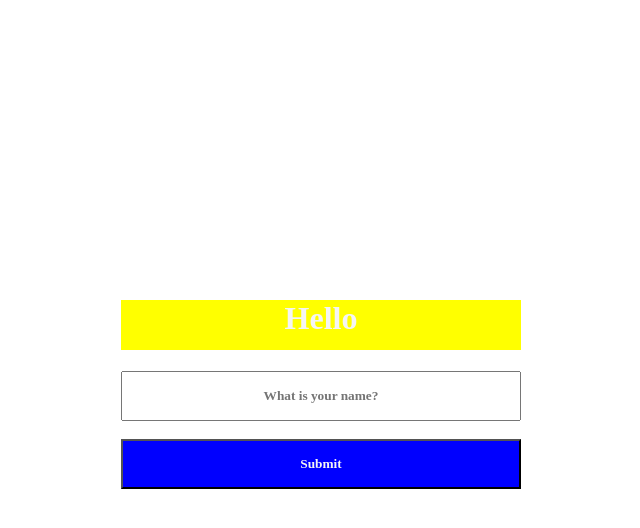
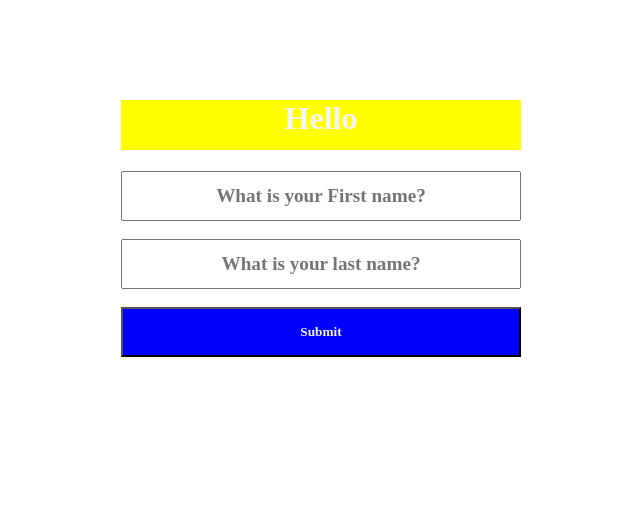
Before and after one commit to alamir06/React, a React (Create React App) app: page / in a window 1280 px wide. Shown: the top 528 px of the page, without its empty margins (387-1027 px from the left). Built offline with nearby package versions, Linux system fonts and the light colour scheme; the HTML template or start-up script is replaced by a standard one.

Commit message:
form handling complete

```diff
--- a/public/stule.css
+++ b/public/stule.css
@@ -7,7 +7,7 @@ h1{
    font-size: 2rem;
    font-family: cursive;
    text-align: center;
-   margin-top: 300px;
+   margin-top: 100px;
    margin-left: 500px;
    width: 400px;
    height: 50px;
@@ -23,10 +23,11 @@ button{
    margin-left: 500px;
 }
 input{
-    olor: whitesmoke;
+
    font-weight: bold;
    font-family: cursive;
    text-align: center;
+   font-size: 1.2rem;
    width: 400px;
    height: 50px;
    margin-left: 500px;
--- a/src/App.js
+++ b/src/App.js
@@ -3,29 +3,57 @@ import React ,{useState} from "react";
 
 function App() {
 
-  const [name,setName]=useState("");
+     const [fullName,setFullNmae] = useState({
+        fname:"",
+        lname:""
+     });
+     const [heading,setheading]=useState("");
 
-  const [name1,setName1]=useState("");
+    function handleInputChange(event)
+    {
 
-   function handleInputChange(event)
-   {
-      setName(event.target.value)
-   }
-   function handleClickedButton(event)
-   {
-  setName1(name);
+      const {name,value}=event.target;
 
+      setFullNmae(prevalue=>{
+        if(name==="fname")
+        {
+          return {
+            fname:value,
+            lname:prevalue.lname
+          }
+        }
+        else if(name==="lname")
+        {
+          return {
+            fname:prevalue.fname,
+            lname:value
+          }
+        }
+      });
 
-   event.preventDefault();
-   }
+    }
+
+    function handleclicked(event)
+    {
+       setheading(fullName.fname +" "+fullName.lname);
+
+       event.preventDefault();
+    }
   return (
   <div className="container">
-      <h1>Hello {name1}</h1>
-      <form onSubmit={handleClickedButton}>
+      <h1>Hello {heading}</h1>
+      <form  onSubmit={handleclicked}>
       <input
+       name="fname"
        onChange={handleInputChange}
-       type="text" placeholder="What is your name?"
-       value={name}
+       type="text" placeholder="What is your First name?"
+       value={fullName.fname}
+       /><br /> <br />
+       <input
+       name="lname"
+       onChange={handleInputChange}
+       type="text" placeholder="What is your last name?"
+       value={fullName.lname}
        /><br /> <br />
       <button type="submit" >Submit</button>
       </form>
```
